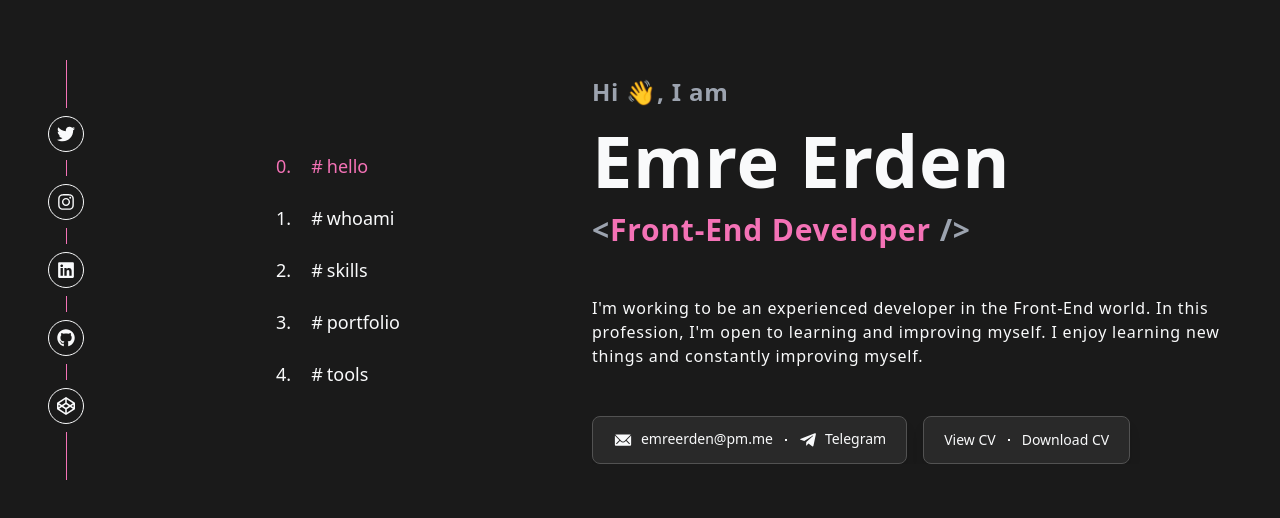
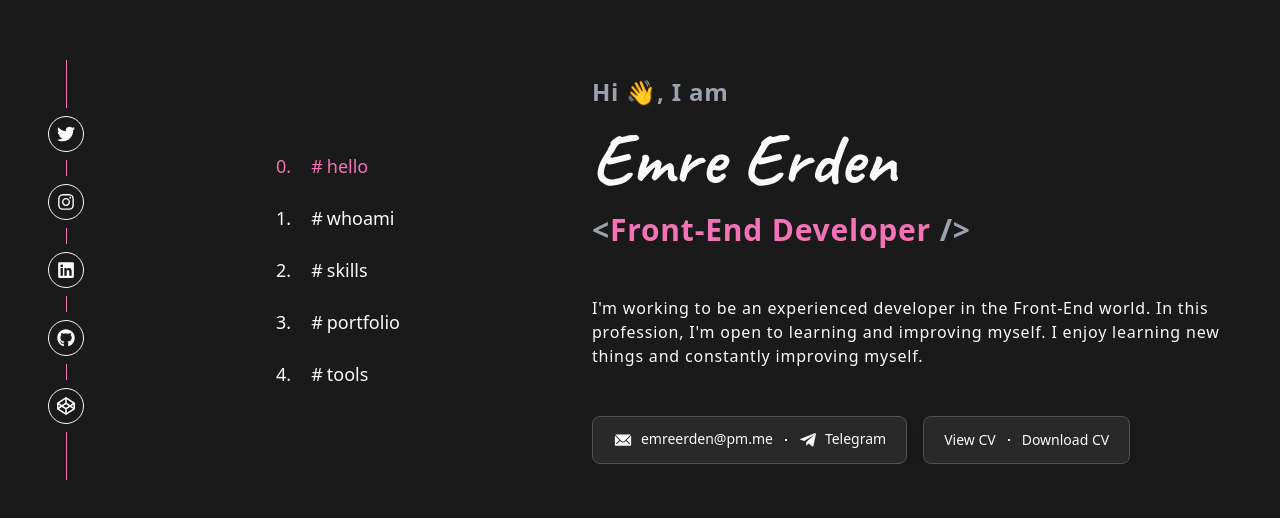
Before and after one commit to Wiazeph/ReactJS-emreerden-dev, a React (Vite) app: page / in a window 1280 px wide. Shown: the part 130-648 px from the top of the page. Built offline with nearby package versions, Linux system fonts and the light colour scheme.

Commit message:
feat: add Google Caveat Font

```diff
--- a/index.html
+++ b/index.html
@@ -5,6 +5,15 @@
     <link rel="icon" type="image/svg+xml" href="/favicon.ico" />
     <meta name="viewport" content="width=device-width, initial-scale=1.0" />
     <title>Emre Erden</title>
+
+    <!-- Google Fonts -->
+    <link rel="preconnect" href="https://fonts.googleapis.com" />
+    <link rel="preconnect" href="https://fonts.gstatic.com" crossorigin />
+    <link
+      href="https://fonts.googleapis.com/css2?family=Caveat:wght@700&display=swap"
+      rel="stylesheet"
+    />
+    <!-- Google Fonts -->
   </head>
   <body>
     <div id="root"></div>
--- a/tailwind.config.js
+++ b/tailwind.config.js
@@ -5,10 +5,12 @@
     extend: {
       container: {
         screens: {
-          md: "768px",
           lg: "1024px",
           xl: "1280px",
         },
+      },
+      fontFamily: {
+        Caveat: ["Caveat", "cursive"],
       },
     },
   },
```
